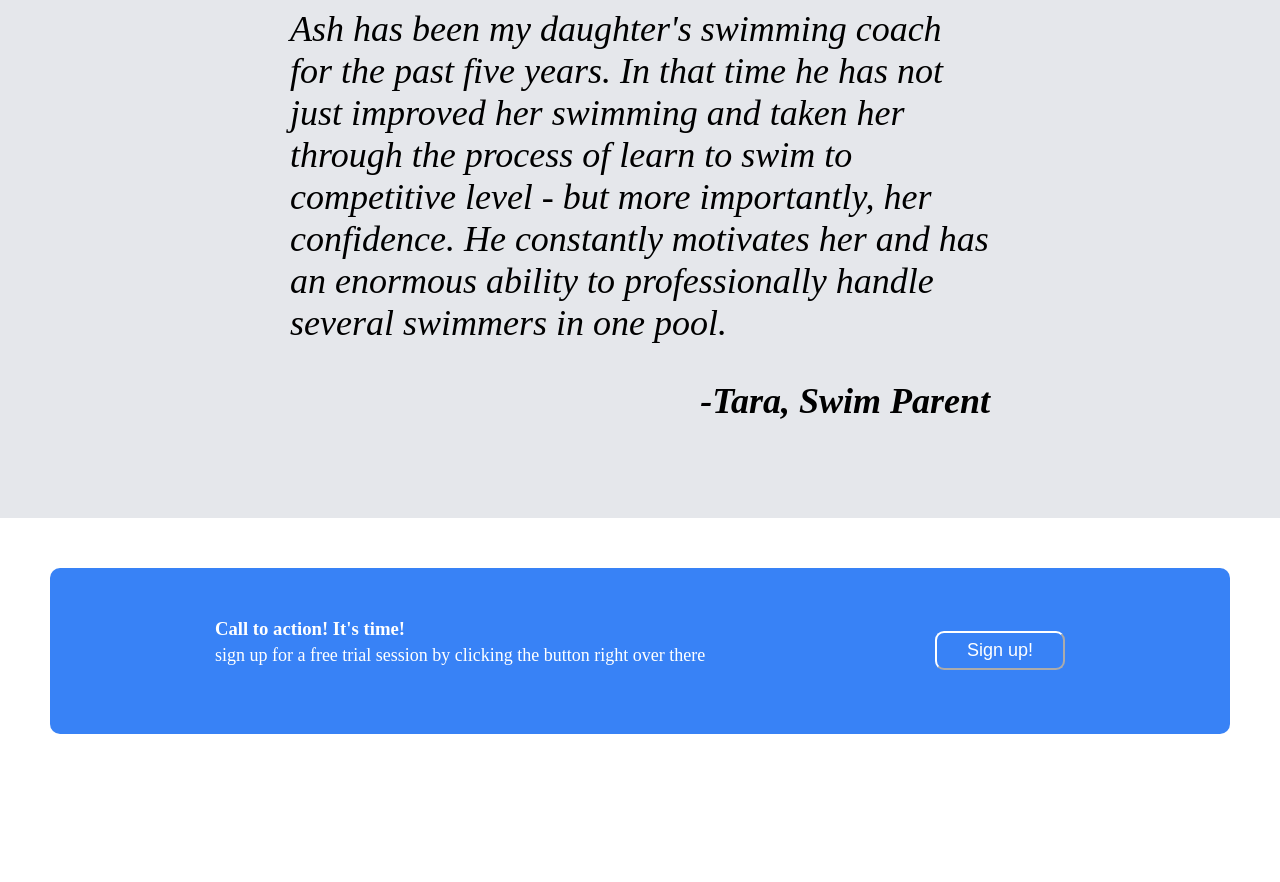
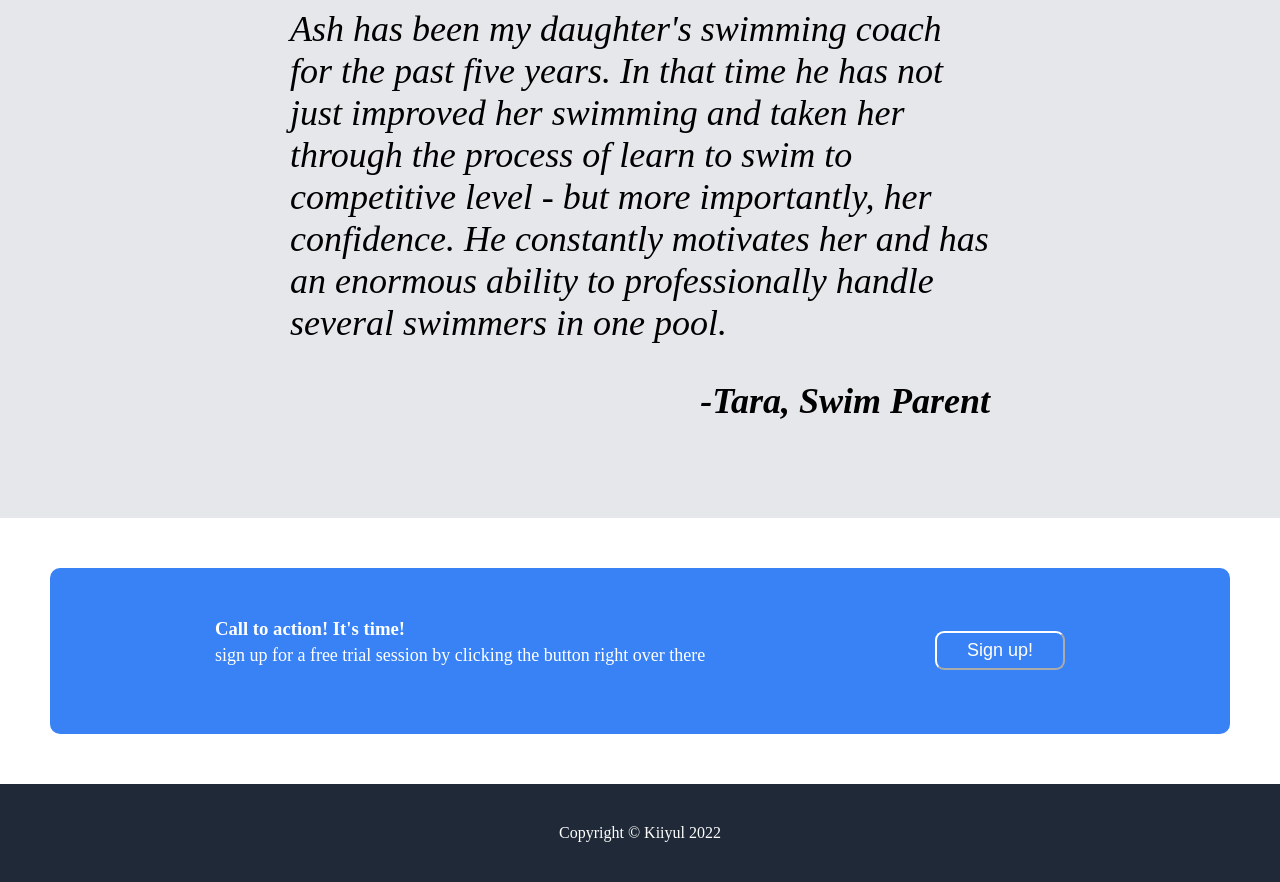
Before and after one commit to Kiiyul/odin-landing-page, a plain HTML site: page index.html in a window 1280 px wide. Shown: the part 1077-1959 px from the top of the page. Before the commit the page ends 1861 px from the top, so only its background shows below. Drawn offline with Linux system fonts and the light colour scheme.

Commit message:
added footer and style

```diff
--- a/index.html
+++ b/index.html
@@ -64,5 +64,9 @@
                 <button class="button button2">Sign up!</button>
             </div>
         </div>
+        </div>
+        <div class="footer">
+            <div class="copyright">Copyright © Kiiyul 2022</div>
+        </div>
     </body>
 </html>
--- a/style.css
+++ b/style.css
@@ -172,3 +172,12 @@ p.name{
 .call-left h3{
     margin: 0px;
 }
+
+.footer{
+    display: flex;
+    background-color: #1F2937;
+    color: white;
+    justify-content: center;
+    align-items: center;
+    padding: 40px;
+}
```
